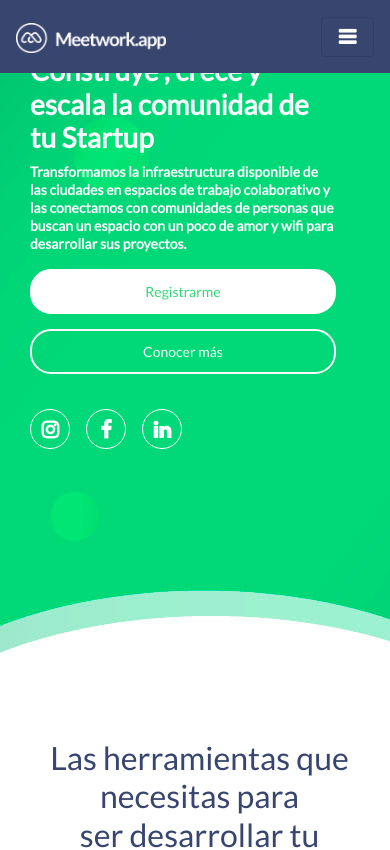
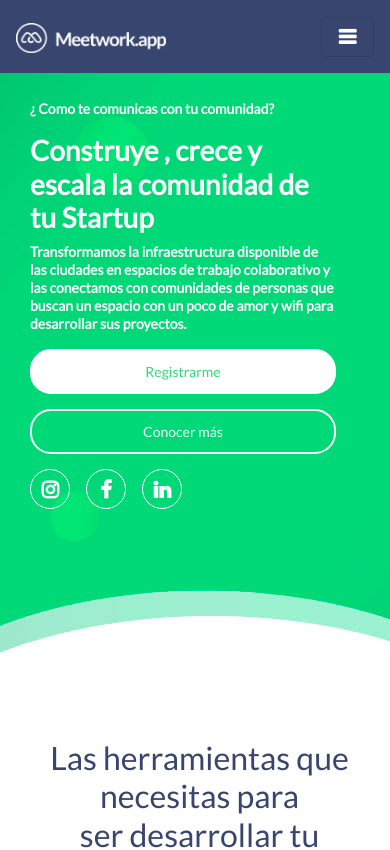
Before and after one commit to anamariagr/landingm, a React (Create React App) app: page / in a window 390 px wide. Shown: the top 850 px of the page. Built offline with nearby package versions, Linux system fonts and the light colour scheme.

Commit message:
landingfour

```diff
--- a/src/componentes/App.js
+++ b/src/componentes/App.js
@@ -5,7 +5,7 @@ import SectionTwo from './SectionTwo';
 import SectionTree from './SectionTree';
 import SectionFour from './sectionFour';
 import SectionFive from './SectionFive';
-import SectionSeven from './SectionSeven';
+//import SectionSeven from './SectionSeven';
 import SectionEight from './SectionEight';
 import SectionNine from './SectionNine';
 import Footer from './SectionFooter';
@@ -50,9 +50,7 @@ class App extends Component {
               <div className="col-md-12 background-section-five" id="Itinerante">
                 <SectionFive/>
               </div>
-              <div className="col-md-12 background-section-six" id="prices">
-               <SectionSeven/>
-              </div>
+
               <div className="col-md-12 backgroundEight">
                <SectionEight/>
               </div>
--- a/src/componentes/Hero.js
+++ b/src/componentes/Hero.js
@@ -30,8 +30,8 @@ const Hero = props =>{
                                       </div>
                                   </div>
                             </div>
-                            <div className="col-md-6">
-                                  <div className="row ">
+                            <div className="col-md-6 margin-logo-red">
+                                  <div className="row">
                                         <div className="col-md-3 col-2">
                                             <div className="circle">
                                             <a rel="noopener noreferrer" target="_blank" href="https://www.instagram.com/meetwork.app/?hl=es-la">
--- a/src/css/index.css
+++ b/src/css/index.css
@@ -1018,7 +1018,7 @@ p.subtitle-three {
   height: 100%;
 }
 .text-hero {
-  padding-top: 20px;
+  padding-top: 100px;
 }
 .border-green{
   border-top-right-radius: 20px;
@@ -1030,5 +1030,8 @@ p.subtitle-three {
   border-bottom-left-radius: 20px;
   margin-left: 30px;
 }
+.margin-logo-red{
+  margin-top: -20px;
+}
 
 }
```
